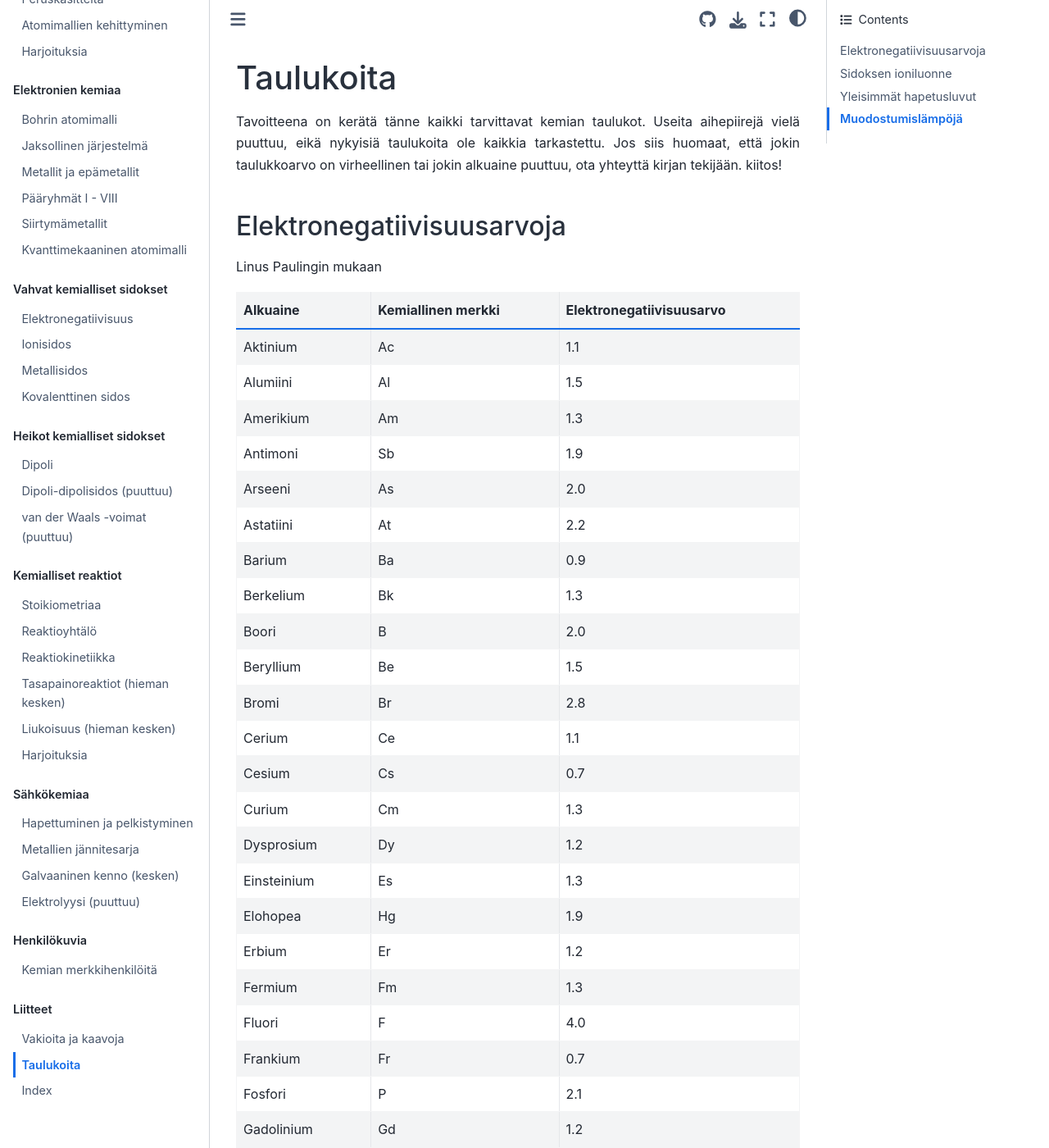
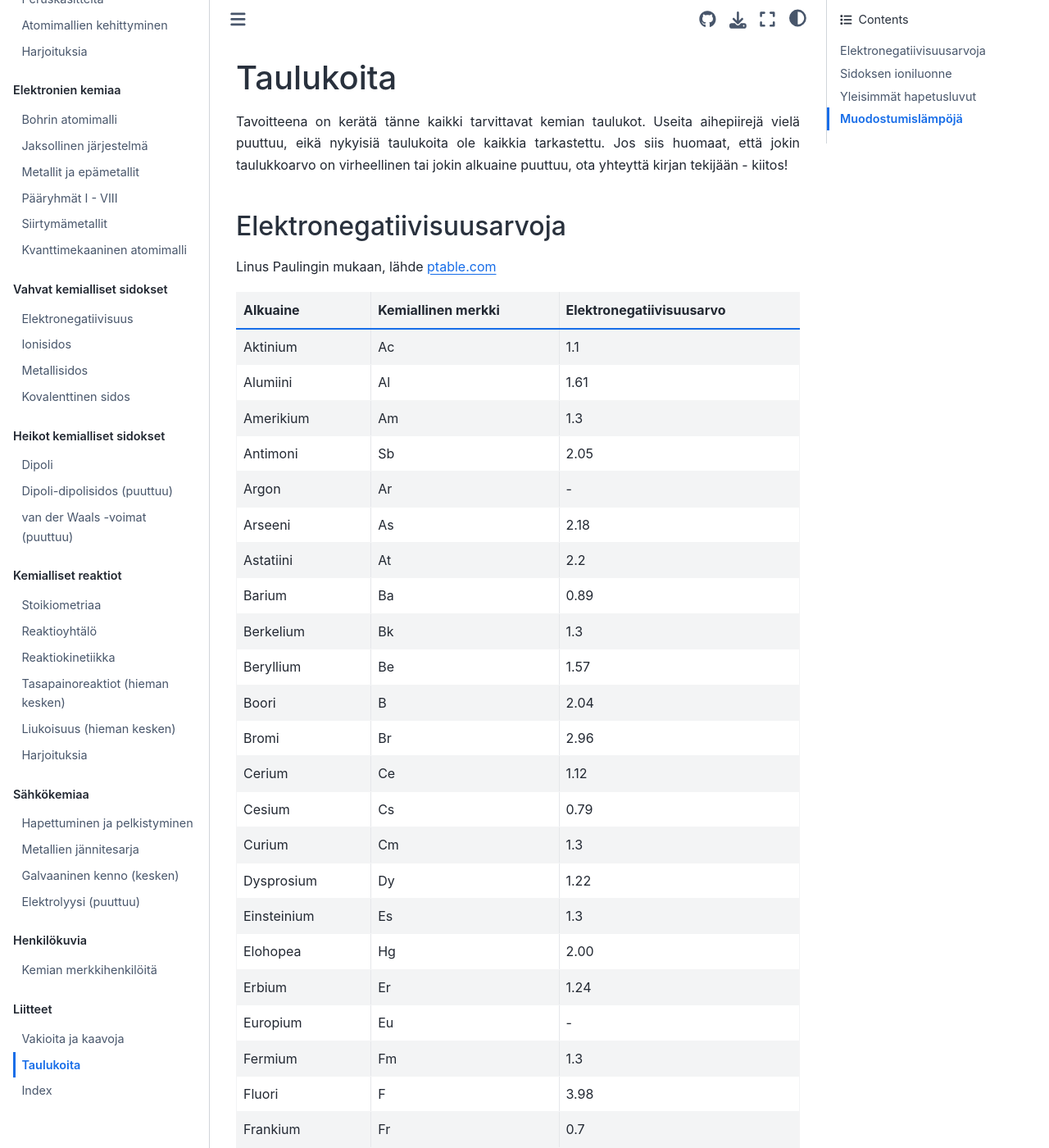
Before and after one commit to luma-lapinamk/miika-kemia, a Jupyter Book: the page built from notebooks/taulukoita.md, in a window 1280 px wide and 1400 px high. Shown: the whole window at 82% size. Built offline with Jupyter Book 1.0.4 settings and Sphinx 7.4.7 and the Sphinx Book theme 1.1.4, drawn with Linux system fonts in a browser that asks for light colours; some of the changed text lies outside the part shown.

Commit message:
Updated taulukoita

```diff
--- a/notebooks/taulukoita.md
+++ b/notebooks/taulukoita.md
@@ -1,105 +1,115 @@
 # Taulukoita
 
-Tavoitteena on kerätä tänne kaikki tarvittavat kemian taulukot. Useita aihepiirejä vielä puuttuu, eikä nykyisiä taulukoita ole kaikkia tarkastettu. Jos siis huomaat, että jokin taulukkoarvo on virheellinen tai jokin alkuaine puuttuu, ota yhteyttä kirjan tekijään. kiitos!
+Tavoitteena on kerätä tänne kaikki tarvittavat kemian taulukot. Useita aihepiirejä vielä puuttuu, eikä nykyisiä taulukoita ole kaikkia tarkastettu. Jos siis huomaat, että jokin taulukkoarvo on virheellinen tai jokin alkuaine puuttuu, ota yhteyttä kirjan tekijään - kiitos!
 
 ## {index}`Elektronegatiivisuusarvoja`
-Linus Paulingin mukaan
+Linus Paulingin mukaan, lähde <a href="https://ptable.com/#Ominaisuudet/Elektronegatiivisuus" target="_blank">ptable.com</a>
 
-| Alkuaine     | Kemiallinen merkki | Elektronegatiivisuusarvo |
-|--------------|--------------------|--------------------------|
-| Aktinium     | Ac                 | 1.1                      |
-| Alumiini     | Al                 | 1.5                      |
-| Amerikium    | Am                 | 1.3                      |
-| Antimoni     | Sb                 | 1.9                      |
-| Arseeni      | As                 | 2.0                      |
-| Astatiini    | At                 | 2.2                      |
-| Barium       | Ba                 | 0.9                      |
-| Berkelium    | Bk                 | 1.3                      |
-| Boori        | B                  | 2.0                      |
-| Beryllium    | Be                 | 1.5                      |
-| Bromi        | Br                 | 2.8                      |
-| Cerium       | Ce                 | 1.1                      |
-| Cesium       | Cs                 | 0.7                      |
-| Curium       | Cm                 | 1.3                      |
-| Dysprosium   | Dy                 | 1.2                      |
-| Einsteinium  | Es                 | 1.3                      |
-| Elohopea     | Hg                 | 1.9                      |
-| Erbium       | Er                 | 1.2                      |
-| Fermium      | Fm                 | 1.3                      |
-| Fluori       | F                  | 4.0                      |
-| Frankium     | Fr                 | 0.7                      |
-| Fosfori      | P                  | 2.1                      |
-| Gadolinium   | Gd                 | 1.2                      |
-| Gallium      | Ga                 | 1.6                      |
-| Germanium    | Ge                 | 1.8                      |
-| Hafnium      | Hf                 | 1.3                      |
-| Happi        | O                  | 3.5                      |
-| Hiili        | C                  | 2.5                      |
-| Holmium      | Ho                 | 1.2                      |
-| Hopea        | Ag                 | 1.9                      |
-| Indium       | In                 | 1.7                      |
-| Iridium      | Ir                 | 2.2                      |
-| Jodi         | I                  | 2.5                      |
-| Kloori       | Cl                 | 3.0                      |
-| Kadmium      | Cd                 | 1.7                      |
-| Kalifornium  | Cf                 | 1.3                      |
-| Kalium       | K                  | 0.8                      |
-| Kalsium      | Ca                 | 1.0                      |
-| Koboltti     | Co                 | 1.8                      |
-| Kromi        | Cr                 | 1.6                      |
-| Kulta        | Au                 | 2.4                      |
-| Kupari       | Cu                 | 1.9                      |
-| Lantaani     | La                 | 1.1                      |
-| Litium       | Li                 | 1.0                      |
-| Lutetium     | Lu                 | 1.3                      |
-| Lyijy        | Pb                 | 1.9                      |
-| Magnesium    | Mg                 | 1.2                      |
-| Mangaani     | Mn                 | 1.5                      |
-| Mendelevium  | Md                 | 1.3                      |
-| Molybdeeni   | Mo                 | 1.8                      |
-| Natrium      | Na                 | 0.9                      |
-| Neodyymi     | Nd                 | 1.1                      |
-| Neptunium    | Np                 | 1.4                      |
-| Nikkeli      | Ni                 | 1.8                      |
-| Niobium      | Nb                 | 1.6                      |
-| Nobelium     | No                 | 1.3                      |
-| Osmium       | Os                 | 2.2                      |
-| Palladium    | Pd                 | 2.2                      |
-| Pii          | Si                 | 1.8                      |
-| Platina      | Pt                 | 2.2                      |
-| Plutonium    | Pu                 | 1.3                      |
-| Polonium     | Po                 | 2.0                      |
-| Praseodyymi  | Pr                 | 1.1                      |
-| Protaktinium | Pa                 | 1.5                      |
-| Radium       | Ra                 | 0.9                      |
-| Rauta        | Fe                 | 1.8                      |
-| Renium       | Re                 | 1.9                      |
-| Rikki        | S                  | 2.5                      |
-| Rubidium     | Rb                 | 0.8                      |
-| Rutenium     | Ru                 | 2.2                      |
-| Samarium     | Sm                 | 1.2                      |
-| Seleeni      | Se                 | 2.4                      |
-| Sinkki       | Zn                 | 1.6                      |
-| Skandium     | Sc                 | 1.3                      |
-| Strontium    | Sr                 | 1.0                      |
-| Tallium      | Tl                 | 1.8                      |
-| Tantaali     | Ta                 | 1.5                      |
-| Teknetium    | Tc                 | 1.9                      |
-| Telluuri     | Te                 | 2.1                      |
-| Tina         | Sn                 | 1.8                      |
-| Titaani      | Ti                 | 1.5                      |
-| Torium       | Th                 | 1.3                      |
-| Tuliumi      | Tm                 | 1.3                      |
-| Typpi        | N                  | 3.0                      |
-| Uraani       | U                  | 1.4                      |
-| Vanadiini    | V                  | 1.6                      |
-| Vety         | H                  | 2.1                      |
-| Vismutti     | Bi                 | 1.9                      |
-| Wolframii    | W                  | 1.7                      |
-| Yttrium      | Y                  | 1.3                      |
-| Zirkonium    | Zr                 | 1.4                      |
+| Alkuaine | Kemiallinen merkki | Elektronegatiivisuusarvo |
+|----------|--------------------|-------------------------|
+| Aktinium | Ac                 | 1.1                     |
+| Alumiini | Al                 | 1.61                    |
+| Amerikium| Am                 | 1.3                     |
+| Antimoni | Sb                 | 2.05                    |
+| Argon    | Ar                 | -                       |
+| Arseeni  | As                 | 2.18                    |
+| Astatiini| At                 | 2.2                     |
+| Barium   | Ba                 | 0.89                    |
+| Berkelium| Bk                 | 1.3                     |
+| Beryllium| Be                 | 1.57                    |
+| Boori    | B                  | 2.04                    |
+| Bromi    | Br                 | 2.96                    |
+| Cerium   | Ce                 | 1.12                    |
+| Cesium   | Cs                 | 0.79                    |
+| Curium   | Cm                 | 1.3                     |
+| Dysprosium| Dy                | 1.22                    |
+| Einsteinium| Es               | 1.3                     |
+| Elohopea | Hg                 | 2.00                    |
+| Erbium   | Er                 | 1.24                    |
+| Europium | Eu                 | -                       |
+| Fermium  | Fm                 | 1.3                     |
+| Fluori   | F                  | 3.98                    |
+| Frankium | Fr                 | 0.7                     |
+| Fosfori  | P                  | 2.19                    |
+| Gadolinium| Gd                | 1.20                    |
+| Gallium  | Ga                 | 1.81                    |
+| Germanium| Ge                 | 2.01                    |
+| Hafnium  | Hf                 | 1.3                     |
+| Happi    | O                  | 3.44                    |
+| Helium   | He                 | -                       |
+| Hiili    | C                  | 2.55                    |
+| Holmium  | Ho                 | 1.23                    |
+| Hopea    | Ag                 | 1.93                    |
+| Indium   | In                 | 1.78                    |
+| Iridium  | Ir                 | 2.20                    |
+| Jodi     | I                  | 2.66                    |
+| Kadmium  | Cd                 | 1.69                    |
+| Kalifornium| Cf               | 1.3                     |
+| Kalium   | K                  | 0.83                    |
+| Kalsium  | Ca                 | 1.00                    |
+| Kloori   | Cl                 | 3.16                    |
+| Koboltti | Co                 | 1.88                    |
+| Kromi    | Cr                 | 1.66                    |
+| Krypton  | Kr                 | 3.0                     |
+| Kulta    | Au                 | 2.54                    |
+| Kupari   | Cu                 | 1.90                    |
+| Lantaani | La                 | 1.10                    |
+| Litium   | Li                 | 0.98                    |
+| Lutetium | Lu                 | 1.27                    |
+| Lyijy    | Pb                 | 2.33                    |
+| Magnesium| Mg                 | 1.31                    |
+| Mangaani | Mn                 | 1.55                    |
+| Mendelevium| Md               | 1.3                     |
+| Molybdeeni| Mo                | 2.16                    |
+| Natrium  | Na                 | 0.93                    |
+| Neodyymi | Nd                 | 1.14                    |
+| Neon     | Ne                 | -                       |
+| Neptunium| Np                 | 1.36                    |
+| Nikkeli  | Ni                 | 1.91                    |
+| Niobium  | Nb                 | 1.6                     |
+| Nobelium | No                 | 1.3                     |
+| Osmium   | Os                 | 2.2                     |
+| Palladium| Pd                 | 2.20                    |
+| Pii      | Si                 | 1.90                    |
+| Platina  | Pt                 | 2.28                    |
+| Plutonium| Pu                 | 1.28                    |
+| Polonium | Po                 | 2.0                     |
+| Praseodyymi| Pr               | 1.13                    |
+| Protaktinium| Pa              | 1.5                     |
+| Radium   | Ra                 | 0.89                    |
+| Rauta    | Fe                 | 1.83                    |
+| Renium   | Re                 | 1.9                     |
+| Rikki    | S                  | 2.58                    |
+| Rodium   | Rh                 | 2.28                    |
+| Rubidium | Rb                 | 0.82                    |
+| Rutenium | Ru                 | 2.2                     |
+| Samarium | Sm                 | 1.17                    |
+| Seleeni  | Se                 | 2.55                    |
+| Sinkki   | Zn                 | 1.65                    |
+| Skandium | Sc                 | 1.36                    |
+| Strontium| Sr                 | 0.95                    |
+| Tallium  | Tl                 | 1.62                    |
+| Tantaali | Ta                 | 1.5                     |
+| Teknetium| Tc                 | 1.9                     |
+| Telluuri | Te                 | 2.1                     |
+| Tina     | Sn                 | 1.96                    |
+| Titaani  | Ti                 | 1.54                    |
+| Torium   | Th                 | 1.3                     |
+| Tulium   | Tm                 | 1.25                    |
+| Typpi    | N                  | 3.04                    |
+| Uraani   | U                  | 1.38                    |
+| Vanadiini| V                  | 1.63                    |
+| Vety     | H                  | 2.20                    |
+| Vismutti | Bi                 | 2.02                    |
+| Volframi | W                  | 2.36                    |
+| Yttrium  | Y                  | 1.22                    |
+| Zirkonium| Zr                 | 1.33                    |
+
+
 
 ## {index}`Sidoksen ioniluonne`
+Jos sidoksen muodostumiseen osallistuvien atomien elektronegatiivisuusero on 1,7 tai enemmän, sidos tulkitaan ionisidokseksi.
+
 Linus Paulingin mukaan
 
 | Elektronegatiivisuusero | Sidoksen ioniluonne % |
```
Also changed, not shown: notebooks/elektroneg.md (+11 -5 lines), notebooks/ryhmat.md (+1 -1 lines).
